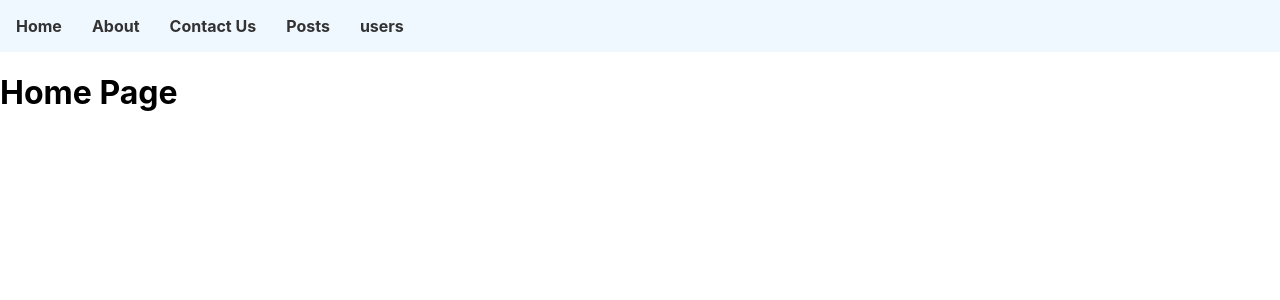
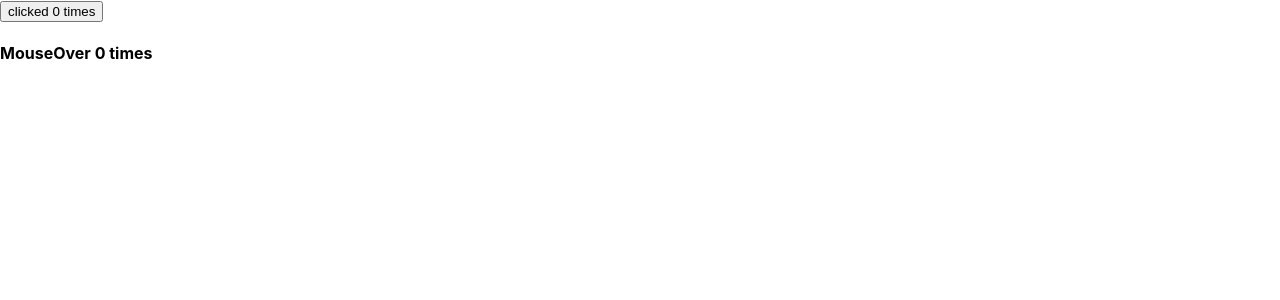
Before and after one commit to vinay2955/react-app, a React (Create React App) app: page / in a window 1280 px wide. Shown: the top 300 px of the page. Built offline with nearby package versions, Linux system fonts and the light colour scheme.

Commit message:
Hoc Example

```diff
--- a/src/App.js
+++ b/src/App.js
@@ -27,20 +27,25 @@ import PageNotFound from './Routing/PageNotFound';
 import Post from './Routing/Post';
 import Routers from './Routing/Routers';
 import { useState } from 'react';
+import ButtonCount from './HOC/ButtonCount';
+import HoverCount from './HOC/HoverCount';
 
 
 
 function App() {
    const [isLoggedin, setIsLoggedin] = useState(false);
   return (
-
+<div>
+  <ButtonCount/>
+  <HoverCount/>
+</div>
     // <div>
     //   <ParentContext/>
     // </div>
-    <BrowserRouter>
-    <Header/>
-    <Routers isLoggedin={isLoggedin} setIsLoggedin={setIsLoggedin}/>
-    </BrowserRouter>
+    // <BrowserRouter>
+    // <Header/>
+    // <Routers isLoggedin={isLoggedin} setIsLoggedin={setIsLoggedin}/>
+    // </BrowserRouter>
   );
 }
 
--- /dev/null
+++ b/src/HOC/ButtonCount.jsx
@@ -0,0 +1,10 @@
+import React from "react";
+import counter from "./counter";
+function ButtonCount(props) {
+  return (
+    <div>
+      <button onClick={props.increment}> clicked {props.count} times</button>
+    </div>
+  );
+}
+export default counter(ButtonCount);
--- /dev/null
+++ b/src/HOC/HoverCount.jsx
@@ -0,0 +1,10 @@
+import React from "react";
+import counter from "./counter";
+function HoverCount(props) {
+  return (
+    <div>
+      <h4 onMouseOver={props.increment}> MouseOver {props.count} times</h4>
+    </div>
+  );
+}
+export default counter(HoverCount);
--- /dev/null
+++ b/src/HOC/counter.js
@@ -0,0 +1,17 @@
+import React, { Component } from "react";
+const counter = (Comp) => {
+  return class Counter extends Component {
+    constructor(props) {
+      super(props);
+      this.state = { count: 0 };
+    }
+    increment = () => {
+      this.setState({ count: this.state.count + 1 });
+    };
+    render() {
+      return (<Comp count={this.state.count} increment={this.increment}></Comp>)
+    }
+  };
+};
+
+export default counter;
```
